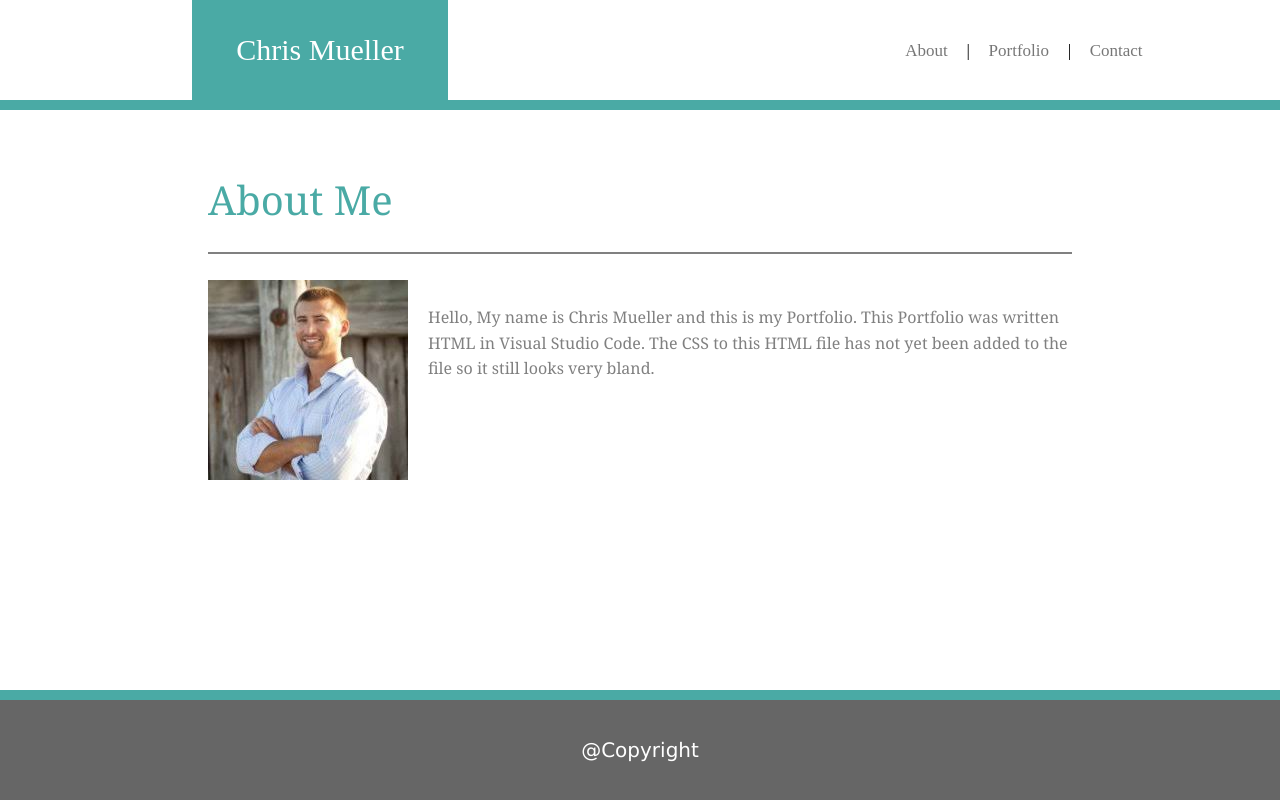
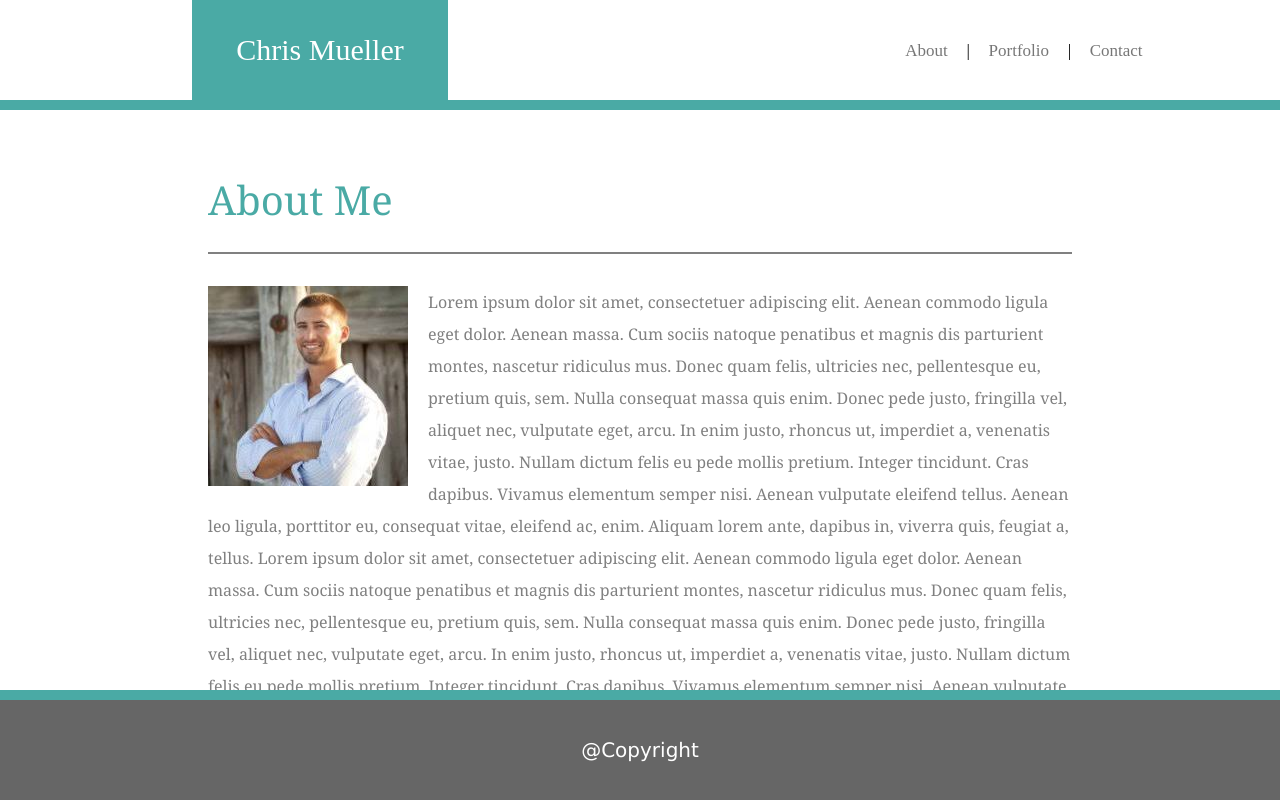
Before and after one commit to cmueller36/Basic-Portfolio, a plain HTML site: page index.html in a window 1280 px wide. Drawn offline with Linux system fonts and the light colour scheme.

Commit message:
added new style of paragraph

```diff
--- a/assets/css/style.css
+++ b/assets/css/style.css
@@ -176,7 +176,7 @@ form{
     border-top: 2px solid gray;
     font-family: Georgia, 'Times New Roman', Times, serif;
     color: gray;
-    line-height: 1.6;
+    line-height: 200%;
 }
 
 img{
--- a/index.html
+++ b/index.html
@@ -31,8 +31,10 @@
              <br><br>
              <div class="contentbody1">
                  <br>
-                <img style="float: left" src="assets/images/profileimage.jpg" alt="Profile Logo" /><br>Hello, My name is Chris Mueller and this is my Portfolio. This Portfolio was written HTML in Visual Studio Code. The CSS to this HTML file has not yet
-                been added to the file so it still looks very bland.
+                <img style="float: left" src="assets/images/profileimage.jpg" alt="Profile Logo" />
+                <p>Lorem ipsum dolor sit amet, consectetuer adipiscing elit. Aenean commodo ligula eget dolor. Aenean massa. Cum sociis natoque penatibus et magnis dis parturient montes, nascetur ridiculus mus. Donec quam felis, ultricies nec, pellentesque eu, pretium quis, sem. Nulla consequat massa quis enim. Donec pede justo, fringilla vel, aliquet nec, vulputate eget, arcu. In enim justo, rhoncus ut, imperdiet a, venenatis vitae, justo. Nullam dictum felis eu pede mollis pretium. Integer tincidunt. Cras dapibus. Vivamus elementum semper nisi. Aenean vulputate eleifend tellus. Aenean leo ligula, porttitor eu, consequat vitae, eleifend ac, enim. Aliquam lorem ante, dapibus in, viverra quis, feugiat a, tellus.
+                    Lorem ipsum dolor sit amet, consectetuer adipiscing elit. Aenean commodo ligula eget dolor. Aenean massa. Cum sociis natoque penatibus et magnis dis parturient montes, nascetur ridiculus mus. Donec quam felis, ultricies nec, pellentesque eu, pretium quis, sem. Nulla consequat massa quis enim. Donec pede justo, fringilla vel, aliquet nec, vulputate eget, arcu. In enim justo, rhoncus ut, imperdiet a, venenatis vitae, justo. Nullam dictum felis eu pede mollis pretium. Integer tincidunt. Cras dapibus. Vivamus elementum semper nisi. Aenean vulputate eleifend tellus. Aenean leo ligula, porttitor eu, consequat vitae, eleifend ac, enim. Aliquam lorem ante, dapibus in, viverra quis, feugiat a, tellus.
+                </p>
             </div>
         </div>
     </div>
```
